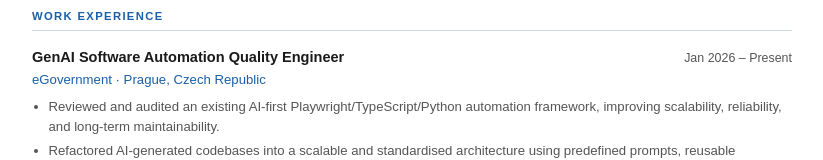
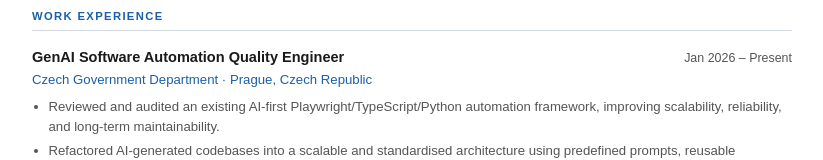
Before and after one commit to jimicze/jimicze.github.io, a website: page public/index.html in a window 1280 px wide. Shown: the part 384-544 px from the top of the page, without its empty margins (228-1051 px from the left). Drawn offline with Linux system fonts and the light colour scheme.

Commit message:
cv: rename eGovernment → Czech Government Department (D9); clean cert issuers

```diff
--- a/public/index.html
+++ b/public/index.html
@@ -307,7 +307,7 @@
             <span class="dates">Jan 2026 – Present</span>
           </div>
           <div class="work-company">
-eGovernment · Prague, Czech Republic          </div>
+Czech Government Department · Prague, Czech Republic          </div>
           <ul class="work-highlights">
 <li>Reviewed and audited an existing AI-first Playwright/TypeScript/Python automation framework, improving scalability, reliability, and long-term maintainability.</li><li>Refactored AI-generated codebases into a scalable and standardised architecture using predefined prompts, reusable workflows, and newly designed meta-prompt templates.</li><li>Enhanced integration of AI-driven development and testing tools, including Codex, Codex CLI, Playwright-MCP, and Playwright-CLI, defining reusable configurations, agent rules, and automation standards.</li><li>Designed and implemented tools, utilities, and Agent Skills for AI agents, enabling consistent interaction with the framework and supporting fully automated QA workflows.</li><li>Developed and refined AI-powered test generation workflows for creating test cases, execution logic, and automation scenarios directly from specifications, existing codebases, and meta-prompts.</li><li>Extended test-reporting capabilities with advanced debugging and observability features, including network monitoring, session/cookie state tracking, and detailed test-step execution analysis.</li><li>Optimised framework execution for both fast and constrained environments through centralised configuration management, serial/parallel execution strategies, and dedicated proxy-based setups.</li>          </ul>
         </div>
```
